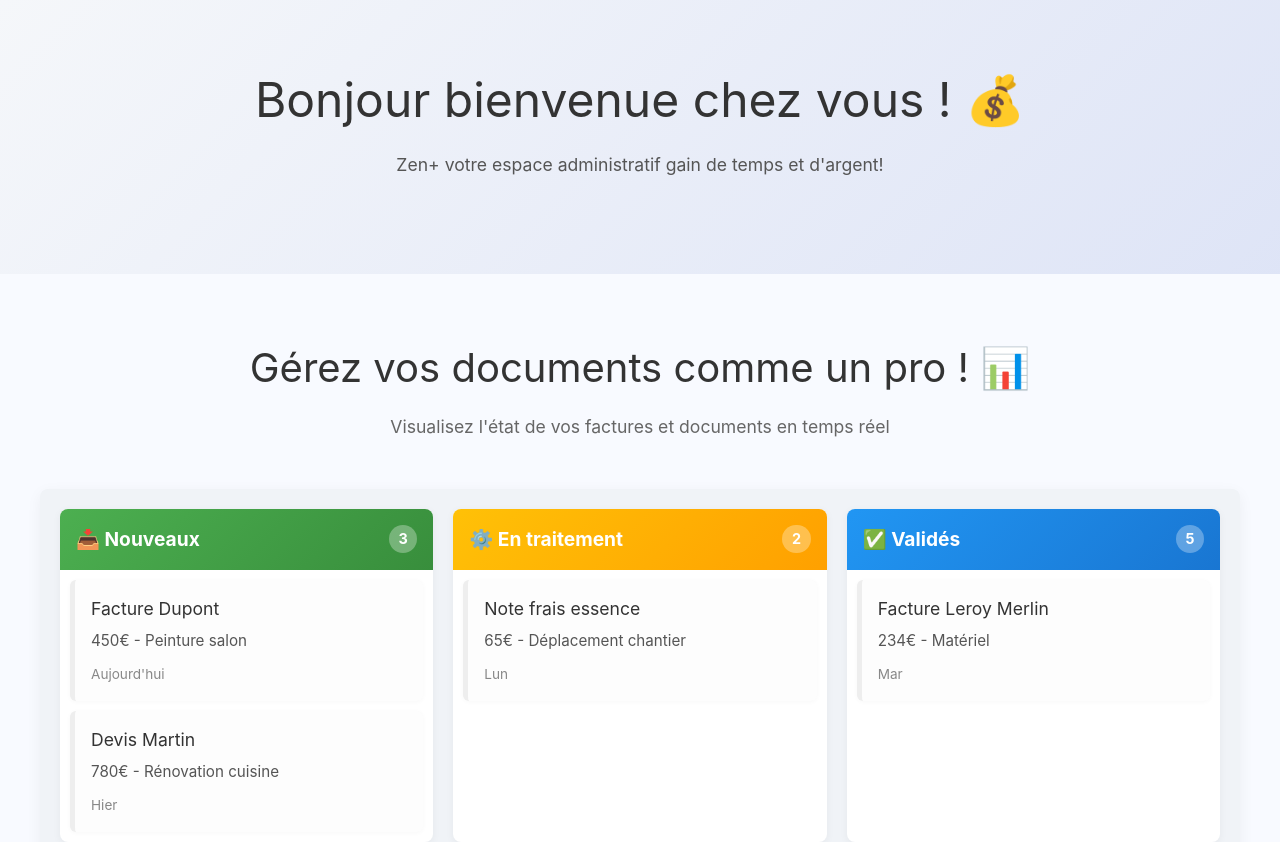
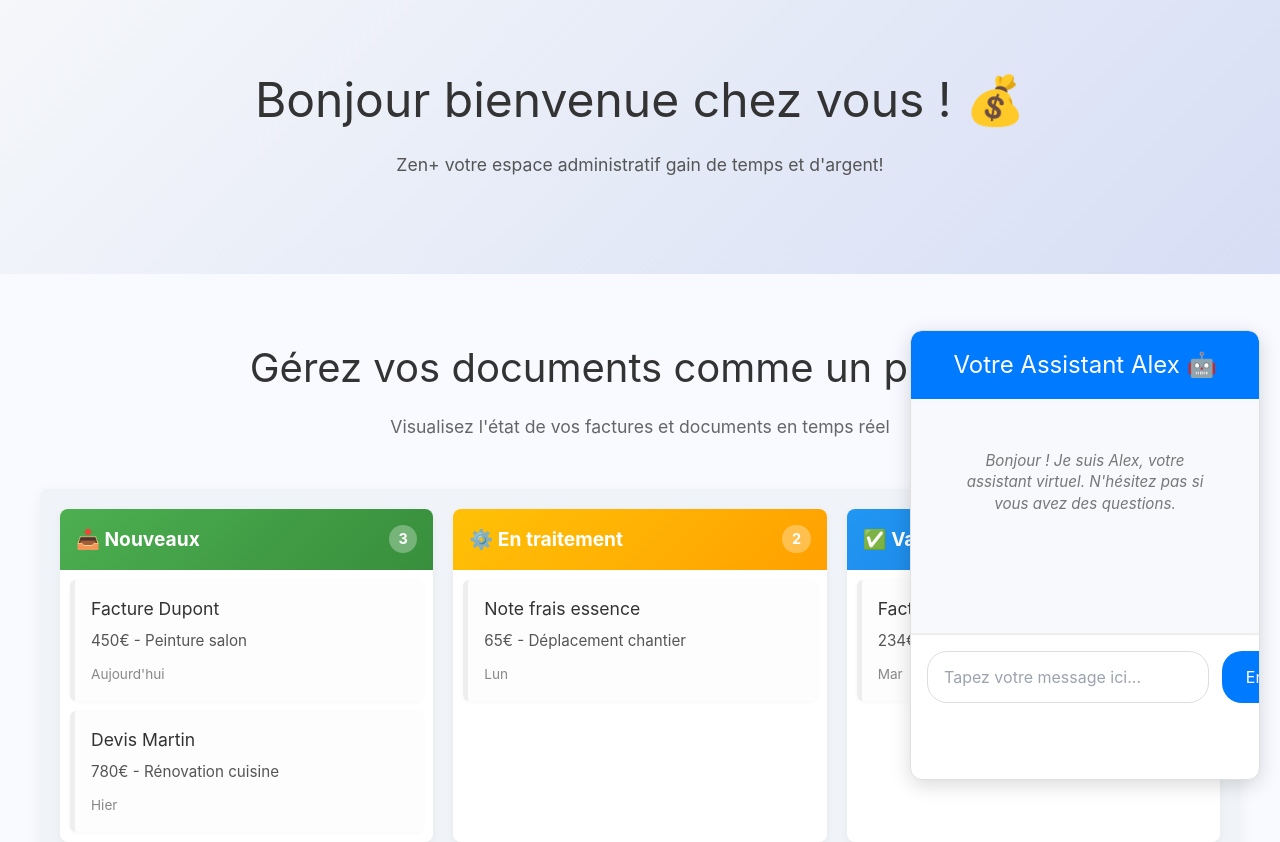
Before and after one commit to Alexandre64100/PetitZenV1, a Next.js app: page / in a window 1280 px wide. Shown: the top 842 px of the page. Built offline with nearby package versions, Linux system fonts and the light colour scheme.

Commit message:
Update globals.css

```diff
--- a/styles/globals.css
+++ b/styles/globals.css
@@ -268,3 +268,50 @@ footer {
 .input-area button:hover {
   background-color: #0056b3;
 }
+
+/* Ajustements pour positionner le ChatBot flottant en bas à droite */
+.chatbot-section {
+  position: fixed; /* Rend le chatbot flottant par rapport à la fenêtre de navigation */
+  bottom: 20px;    /* Distance du bas de la fenêtre */
+  right: 20px;     /* Distance de la droite de la fenêtre */
+  width: 350px;    /* Largeur fixe du chatbot pour qu'il soit compact */
+  height: 450px;   /* Hauteur fixe du chatbot */
+  z-index: 1000;   /* Assure que le chatbot est au-dessus des autres éléments */
+  box-shadow: 0 5px 20px rgba(0,0,0,0.15); /* Ombre pour le faire ressortir */
+  border-radius: 12px; /* Coins arrondis pour un look moderne */
+  overflow: hidden; /* Cache tout ce qui dépasse des bords */
+  background-color: #ffffff; /* S'assurer d'un fond blanc */
+  border: 1px solid #e0e0e0; /* Petite bordure */
+  padding: 0; /* Pas de padding pour cette section globale */
+  margin: 0; /* Pas de margin pour cette section globale */
+  display: flex; /* Utiliser flexbox pour le contenu interne */
+  flex-direction: column; /* Organiser le contenu en colonne */
+}
+
+/* Ajustement de la fenêtre de chat interne pour qu'elle prenne toute la hauteur disponible */
+.chatbot-section .chat-window {
+    height: 100%;
+    width: 100%;
+    max-width: none; /* Supprimer la contrainte de max-width */
+    margin: 0;
+    box-shadow: none; /* Supprimer l'ombre interne si elle est déjà sur la section */
+    border-radius: 0; /* Supprimer les coins arrondis internes si déjà sur la section */
+    border: none; /* Supprimer la bordure interne */
+}
+
+/* Style pour le header du chatbot (titre, icône) */
+.chatbot-section h2 {
+  text-align: center;
+  padding: 1rem;
+  margin-bottom: 0;
+  font-size: 1.5rem;
+  background-color: #007bff; /* Couleur d'en-tête */
+  color: white;
+  border-top-left-radius: 10px; /* Coins arrondis pour l'en-tête */
+  border-top-right-radius: 10px;
+  cursor: pointer; /* Indique qu'on peut cliquer pour ouvrir/fermer par exemple */
+}
+
+.chatbot-section .chatbot-subtitle {
+    display: none; /* Le sous-titre est souvent inutile pour un bot flottant */
+}
```
